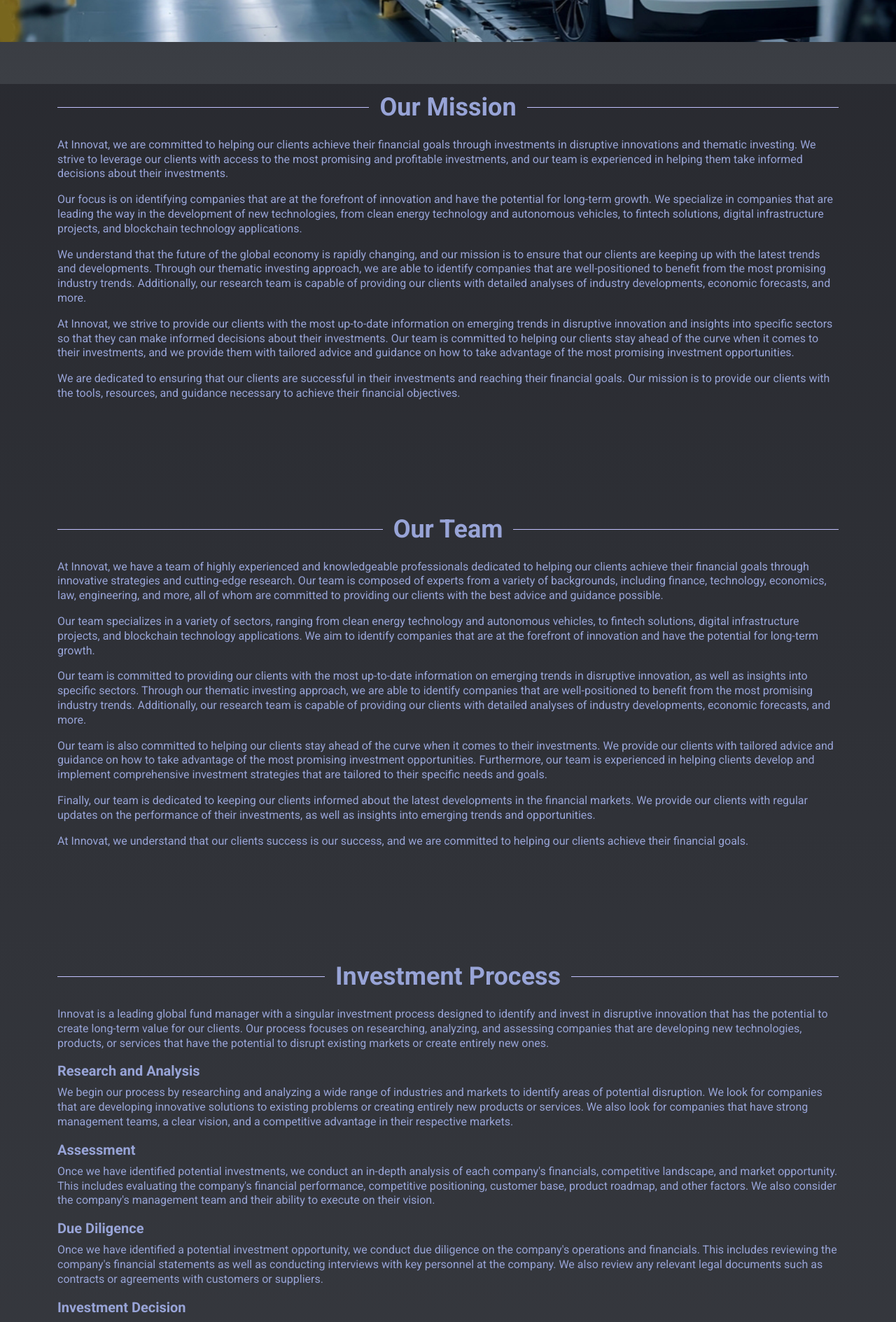
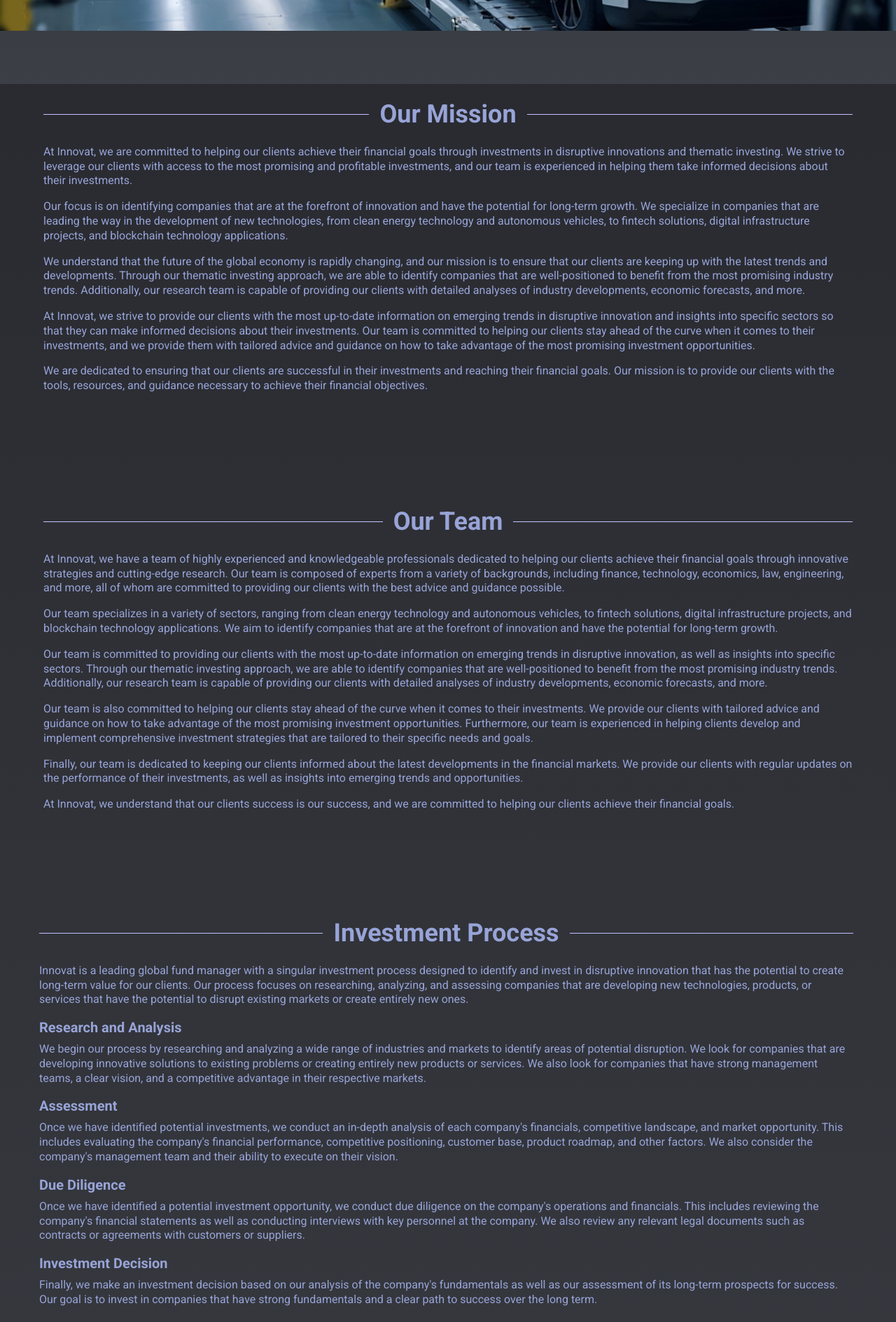
Before and after one commit to suhag-alamin/innovation, a React (Vite) app: page /about-innovat in a window 1280 px wide. Shown: the part 680-2569 px from the top of the page at 70% size. Built offline with nearby package versions, Linux system fonts and the light colour scheme.

Commit message:
about update

```diff
--- a/src/components/ui/about/CoreValues.jsx
+++ b/src/components/ui/about/CoreValues.jsx
@@ -26,8 +26,8 @@
   ];
 
   return (
-    <section className="about_sections">
-      <Container>
+    <section className="about_sections core-values">
+      <div className="icontainer">
         <SectionTitle title="Our Core Values" />
         <Row className="g-4">
           {values.map((value, index) => (
@@ -39,7 +39,7 @@
             </Col>
           ))}
         </Row>
-      </Container>
+      </div>
     </section>
   );
 };
--- a/src/components/ui/about/InvestmentProcess.jsx
+++ b/src/components/ui/about/InvestmentProcess.jsx
@@ -1,10 +1,9 @@
-import { Container } from "react-bootstrap";
 import SectionTitle from "../SectionTitle";
 
 const InvestmentProcess = () => {
   return (
-    <section className="about_sections">
-      <Container>
+    <section className="about_sections investment-process">
+      <div className="icontainer">
         <SectionTitle title="Investment Process" />
         <div>
           <p>
@@ -66,7 +65,7 @@
             </p>
           </div>
         </div>
-      </Container>
+      </div>
     </section>
   );
 };
--- a/src/components/ui/about/Mission.jsx
+++ b/src/components/ui/about/Mission.jsx
@@ -1,10 +1,9 @@
-import { Container } from "react-bootstrap";
 import SectionTitle from "../SectionTitle";
 
 const Mission = () => {
   return (
     <section className="about_sections">
-      <Container>
+      <div className="icontainer">
         <SectionTitle title="Our Mission" />
 
         <div>
@@ -51,7 +50,7 @@
             necessary to achieve their financial objectives.
           </p>
         </div>
-      </Container>
+      </div>
     </section>
   );
 };
--- a/src/components/ui/about/Team.jsx
+++ b/src/components/ui/about/Team.jsx
@@ -1,10 +1,9 @@
-import { Container } from "react-bootstrap";
 import SectionTitle from "../SectionTitle";
 
 const Team = () => {
   return (
-    <section className="about_sections">
-      <Container>
+    <section className="about_sections team">
+      <div className="icontainer">
         <SectionTitle title="Our Team" />
         <div>
           <p>
@@ -55,7 +54,7 @@
             goals.
           </p>
         </div>
-      </Container>
+      </div>
     </section>
   );
 };
--- a/src/styles/about.scss
+++ b/src/styles/about.scss
@@ -3,8 +3,8 @@
 .about_hero {
   background: url(../../public/assets/images/about-hero-bg.svg) no-repeat center
     center/cover;
-  padding: 100px 0;
-  height: 80vh;
+  padding: 71px 0;
+  height: 624px;
 
   .about_hero_text {
     background: linear-gradient(
@@ -14,7 +14,9 @@
     );
     opacity: 0.7;
     padding: 10px 12px 20px 10px;
-    width: 50%;
+    // width: 50%;
+    width: 656px;
+
     color: #ced7ff;
     font-size: 24px;
     font-style: normal;
@@ -30,8 +32,10 @@
 }
 
 .about_sections {
-  padding-top: 50px;
-  padding-bottom: 74px;
+  // padding-top: 76px;
+  // padding-bottom: 74px;
+  padding: 76px 62px 74px 62px;
+
   .section_title {
     font-size: 36px;
     font-weight: 700;
@@ -66,4 +70,25 @@
   p {
     font-size: 16px;
   }
+
+  &.team {
+    margin: 50px 0;
+    padding: 0 62px 64px 62px;
+  }
+  &.investment-process {
+    margin: 50px 0;
+    padding: 0px 61px 38px 56px;
+  }
+  &.core-values {
+    margin: 50px 0 0 0;
+    padding: 0px 57px 194px 60px;
+  }
+
+  @media screen and (max-width: 768px) {
+    padding: 40px 20px 40px 20px !important;
+
+    &.team {
+      margin: 20px 0;
+    }
+  }
 }
```
